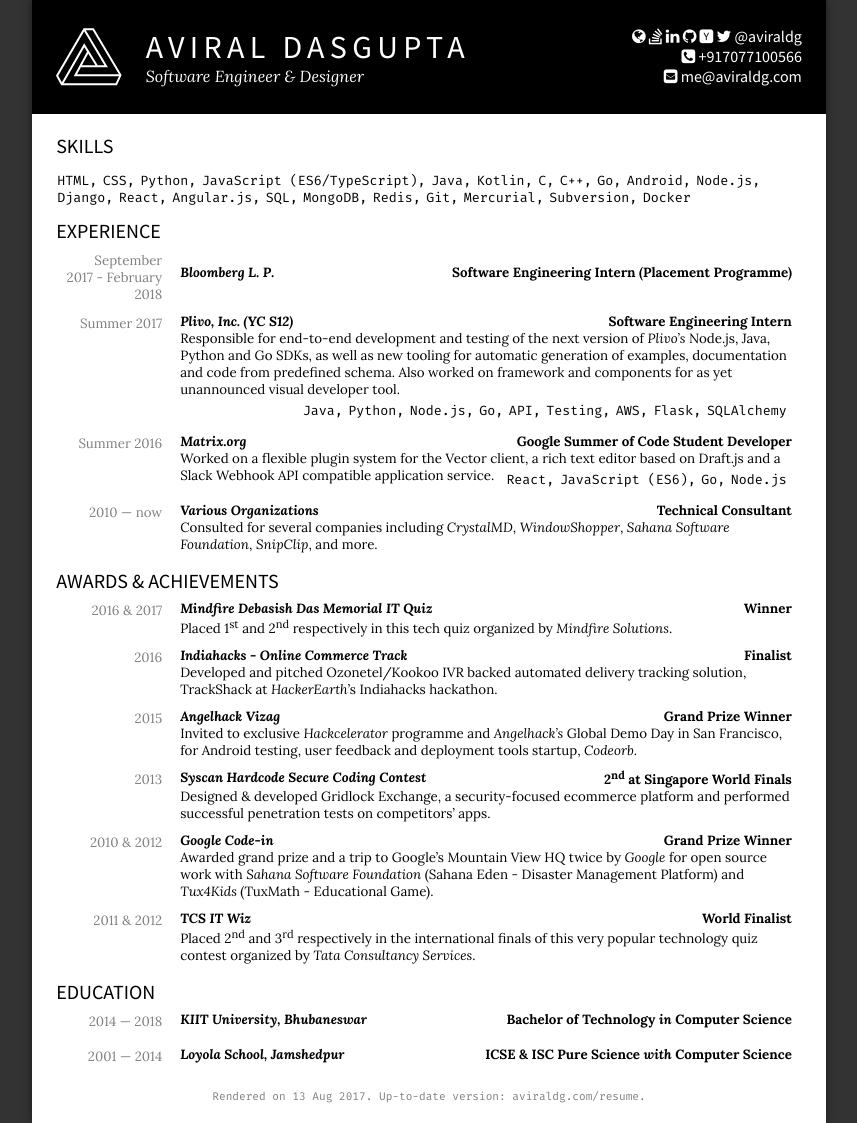
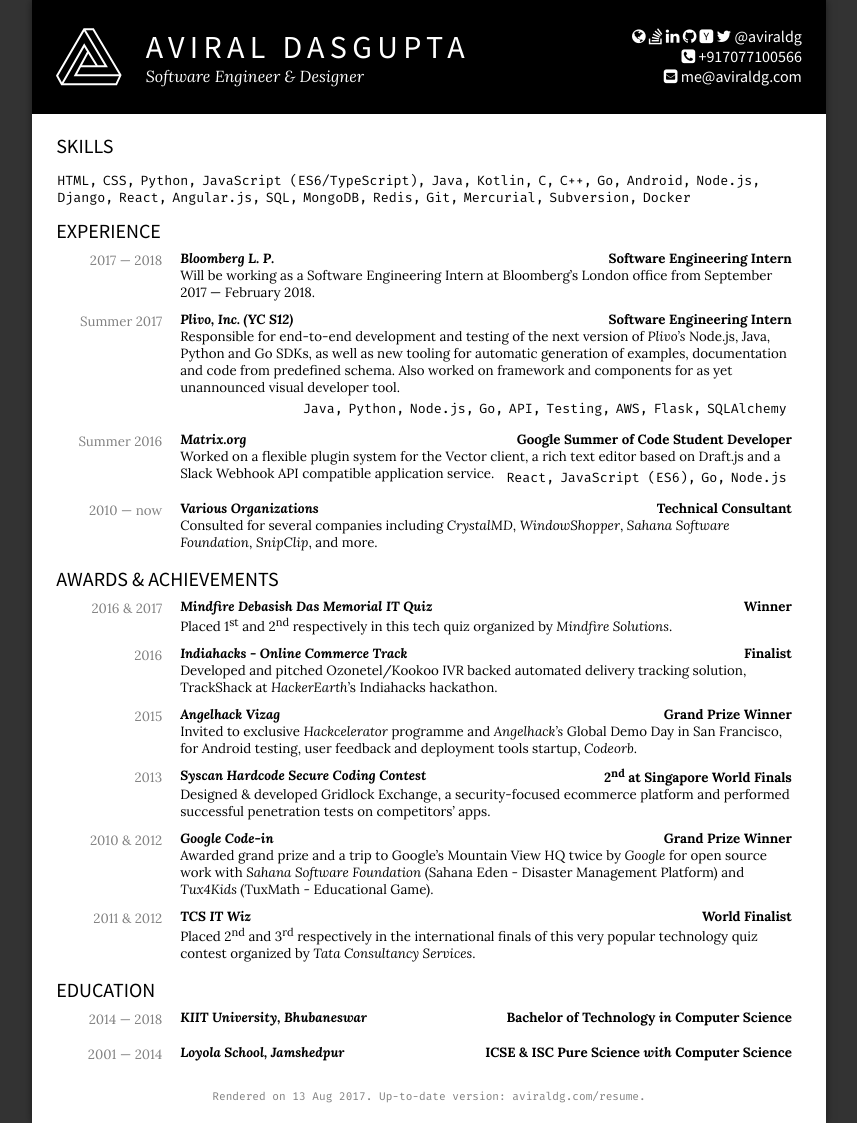
Before and after one commit to aviraldg/aviraldg.github.io, a Jekyll site: the page built from resume.html, in a window 1280 px wide. Shown: the whole page, without its empty margins (211-1068 px from the left). Built offline with Jekyll 4.4.1, drawn with Linux system fonts in a browser that asks for light colours; nearby versions of some CDN libraries.

Commit message:
Update resume.yml

```diff
--- a/_data/resume.yml
+++ b/_data/resume.yml
@@ -29,9 +29,11 @@ sections:
   - name: Education
     key: education
 experiences:
-  - when: September 2017 - February 2018
+  - when: 2017 &mdash; 2018
     org: '<a href="https://www.bloomberg.com/company/">Bloomberg L. P.</a>'
-    role: Software Engineering Intern (Placement Programme)
+    role: Software Engineering Intern
+    description: >
+      Will be working as a Software Engineering Intern at Bloomberg's London office from September 2017 &mdash; February 2018.
   - when: Summer 2017
     org: '<a href="https://www.plivo.com/">Plivo, Inc. (YC S12)</a>'
     role: Software Engineering Intern
```
Also changed, not shown: 1 other file.
